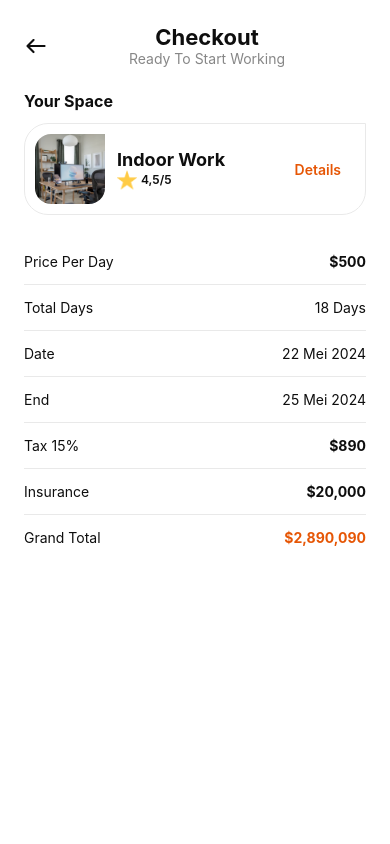
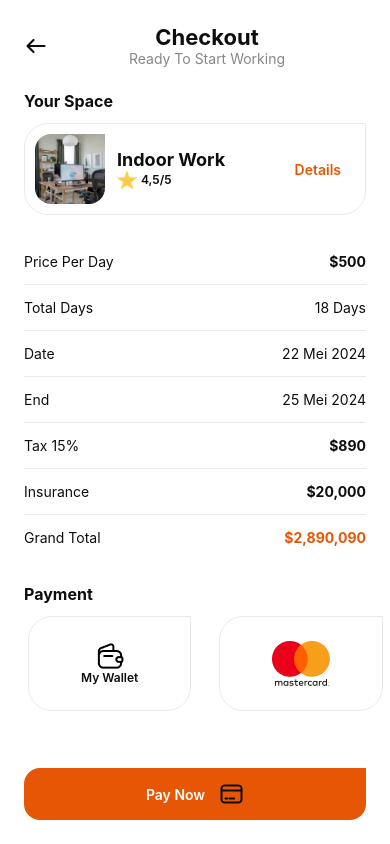
Before and after one commit to taufikraden29/booking-apps, a React Native app: screen /Checkout in a window 390 px wide. Built offline with nearby package versions, Linux system fonts and the light colour scheme.

Commit message:
add success screnn

```diff
--- a/src/screens/Checkout/index.tsx
+++ b/src/screens/Checkout/index.tsx
@@ -1,11 +1,21 @@
-import {ScrollView, StyleSheet, Text, View} from 'react-native';
+import {
+  Image,
+  ScrollView,
+  StyleSheet,
+  Text,
+  TouchableOpacity,
+  View,
+} from 'react-native';
 import React from 'react';
 import Header from '../../component/Header';
 import CardDetail from '../../component/CardDetail';
 import {Gs} from '../../../assets/styles/GlobalStyle';
 import {colors} from '../../../assets/styles/Colors';
+import {useNavigation} from '@react-navigation/native';
 
 function Checkout(): JSX.Element {
+  const navigation = useNavigation();
+
   const checkoutData = [
     {
       label: 'Price Per Day',
@@ -84,22 +94,71 @@ function Checkout(): JSX.Element {
     );
   };
 
+  const renderPaymentMethod = () => {
+    return (
+      <View style={styles.section}>
+        <Text style={[styles.sectionTitle]}>Payment</Text>
+        <View style={styles.paymentContainer}>
+          <TouchableOpacity style={styles.paymentButton}>
+            <Image source={require('../../../assets/icons/wallet.png')} />
+            <Text style={[Gs.h5, Gs.textBlack]}>My Wallet</Text>
+          </TouchableOpacity>
+          <TouchableOpacity style={styles.paymentButton}>
+            <Image source={require('../../../assets/icons/mastercard.png')} />
+            <Text></Text>
+          </TouchableOpacity>
+        </View>
+      </View>
+    );
+  };
+
+  const renderPayNow = () => {
+    return (
+      <View style={styles.section}>
+        <TouchableOpacity
+          style={styles.proceedButton}
+          onPress={() => navigation.navigate('Success')}>
+          <Text style={[Gs.textWhite, Gs.h4]}>Pay Now</Text>
+          <Image
+            source={require('../../../assets/icons/payment.png')}
+            style={styles.icon}
+          />
+        </TouchableOpacity>
+      </View>
+    );
+  };
+
   return (
     <View style={styles.container}>
       <Header title="Checkout" subtitle="Ready To Start Working" />
-      <View>
+      <View style={styles.content}>
         <ScrollView>
           {renderCheckoutDetail()}
           {renderCheckoutData()}
-          {/* {renderPaymentMethod()} */}
+          {renderPaymentMethod()}
         </ScrollView>
+        {renderPayNow()}
       </View>
-      {/* {renderPayNoq()} */}
     </View>
   );
 }
 
 const styles = StyleSheet.create({
+  icon: {
+    marginLeft: 14,
+  },
+  content: {
+    flex: 1,
+    ...Gs.justifyBetween,
+  },
+  proceedButton: {
+    ...Gs.flexRow,
+    ...Gs.itemsCenter,
+    ...Gs.justifyCenter,
+    ...Gs.cornerMD,
+    backgroundColor: colors.primary,
+    padding: 14,
+  },
   checkoutItem: {
     ...Gs.justifyBetween,
     ...Gs.flexRow,
@@ -118,6 +177,21 @@ const styles = StyleSheet.create({
     ...Gs.textBlack,
     marginBottom: 12,
   },
+  paymentContainer: {
+    ...Gs.flexRow,
+    marginHorizontal: -10,
+    marginBottom: 30,
+  },
+  paymentButton: {
+    ...Gs.justifyCenter,
+    ...Gs.itemsCenter,
+    ...Gs.cornerLG,
+    paddingVertical: 24,
+    paddingHorizontal: 52,
+    borderColor: colors.greyContainer,
+    borderWidth: 1,
+    marginHorizontal: 14,
+  },
 });
 
 export default Checkout;
--- a/src/screens/Success/index.tsx
+++ b/src/screens/Success/index.tsx
@@ -1,20 +1,110 @@
-import {StyleSheet, Text, View} from 'react-native';
+import {Image, StyleSheet, Text, TouchableOpacity, View} from 'react-native';
 import React from 'react';
+import {Gs} from '../../../assets/styles/GlobalStyle';
+import {colors} from '../../../assets/styles/Colors';
 
-const Success = () => {
+function Success(): JSX.Element {
   return (
     <View style={styles.container}>
-      <Text>Home Screen</Text>
+      <View>
+        <Image
+          source={require('../../../assets/images/item_1_a.png')}
+          style={styles.image}
+        />
+        <View style={styles.overlay}>
+          <View style={styles.rating}>
+            <Image source={require('../../../assets/icons/star_white.png')} />
+            <Text style={[Gs.textWhite, Gs.h5]}>4.5/5</Text>
+          </View>
+          <View style={styles.booked}>
+            <Text style={[Gs.h4, Gs.textWhite]}>Booked</Text>
+          </View>
+          <View style={styles.label}>
+            <Text style={[Gs.h2, Gs.textWhite]}>Jakarta</Text>
+            <Text style={[Gs.textWhite]}>Jl. Otto Iskandar Dinata Jakut</Text>
+          </View>
+        </View>
+      </View>
+      <View style={styles.textContainer}>
+        <Text style={[Gs.h1, Gs.textBlack]}>Success Booking</Text>
+        <Text style={[Gs.textBlack, Gs.textCenter]}>
+          Your space is ready to use for your growing business and life
+        </Text>
+      </View>
+      <TouchableOpacity style={styles.detailButton}>
+        <Text style={[Gs.h4, Gs.textWhite]}>View Details</Text>
+        <Image
+          source={require('../../../assets/icons/arrow_right_white.png')}
+          style={styles.icon}
+        />
+      </TouchableOpacity>
     </View>
   );
-};
+}
 
 const styles = StyleSheet.create({
   container: {
-    backgroundColor: 'yellow',
+    backgroundColor: 'white',
     flex: 1,
-    justifyContent: 'center',
-    alignItems: 'center',
+    ...Gs.justifyCenter,
+    ...Gs.itemsCenter,
+  },
+  image: {
+    ...Gs.cornerXL,
+    width: 240,
+    height: 320,
+  },
+  overlay: {
+    ...Gs.cornerXL,
+    width: 240,
+    height: 320,
+    backgroundColor: colors.transparentBlack,
+    position: 'absolute',
+  },
+  rating: {
+    ...Gs.itemsCenter,
+    ...Gs.justifyCenter,
+    ...Gs.cornerLG,
+    backgroundColor: colors.primary,
+    padding: 14,
+    width: 60,
+    height: 60,
+    position: 'absolute',
+    right: -30,
+    top: 30,
+  },
+  booked: {
+    ...Gs.itemsCenter,
+    ...Gs.justifyCenter,
+    ...Gs.cornerLG,
+    backgroundColor: colors.primary,
+    padding: 8,
+    width: 100,
+    height: 40,
+    position: 'absolute',
+    left: -50,
+    top: 120,
+  },
+  label: {
+    position: 'absolute',
+    bottom: 20,
+    left: 20,
+  },
+  textContainer: {
+    ...Gs.itemsCenter,
+    paddingHorizontal: 76,
+    marginVertical: 30,
+  },
+  icon: {
+    marginLeft: 4,
+  },
+  detailButton: {
+    ...Gs.flexRow,
+    ...Gs.justifyCenter,
+    ...Gs.itemsCenter,
+    ...Gs.cornerMD,
+    padding: 14,
+    backgroundColor: colors.primary,
   },
 });
 
```
